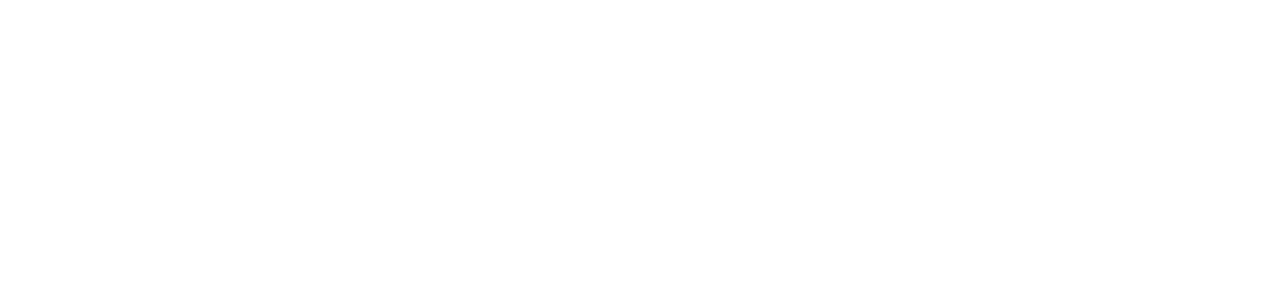
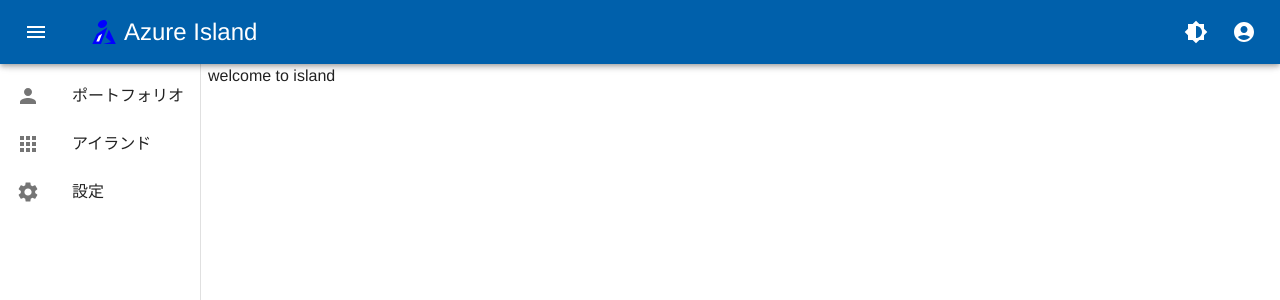
Before and after one commit to novum-d/azure-island, a React (Vite) app: page /island in a window 1280 px wide. Before the commit this address had no page. Shown: the top 300 px of the page. Built offline with nearby package versions, Linux system fonts and the light colour scheme.

Commit message:
:necktie: Update routing logic.
認証が通ったときだけ、Homeにアクセスできるように変更

```diff
--- a/src/app/App.tsx
+++ b/src/app/App.tsx
@@ -1,17 +1,19 @@
 import { CssBaseline, ThemeProvider } from "@mui/material";
-import React, { useReducer } from "react";
+
+import { useReducer } from "react";
 import {
   BrowserRouter as Router,
   Navigate,
   Route,
   Routes,
+  Outlet,
 } from "react-router-dom";
 import useLocalTheme from "../hooks/useLocalTheme";
+import Home from "../components/Home/Home";
 import Login from "../pages/Login/Login";
-import Home from "../components/Home/Home";
 
 export default function App() {
-  const [open, setOpen] = useReducer((expand) => !expand, false);
+  const [open, setOpen] = useReducer((expand) => !expand, true);
   const drawerWidth = 13; // rem
   const [theme, setTheme] = useLocalTheme();
   return (
@@ -19,6 +21,7 @@
       <CssBaseline />
       <Router>
         <Routes>
+          <Route path="/" element={<PrivateRoute />}>
             <Route
               path="/"
               element={
@@ -30,10 +33,9 @@
                 />
               }
             >
-            <Route
-              path="services"
-              element={<div>Wellcome to azure island</div>}
-            />
+              <Route index element={<Navigate to="island" />} />
+              <Route path="island" element={<div>welcome to island</div>} />
+            </Route>
           </Route>
           <Route
             path="/home"
@@ -42,8 +44,14 @@
               <Navigate to="/" />
             }
           />
+          <Route path="/login" element={<Login />} />
         </Routes>
       </Router>
     </ThemeProvider>
   );
 }
+
+function PrivateRoute() {
+  const auth = true;
+  return auth ? <Outlet /> : <Navigate to="/login" />;
+}
--- a/src/components/Home/Home.tsx
+++ b/src/components/Home/Home.tsx
@@ -1,5 +1,4 @@
 import { Box, Toolbar } from "@mui/material";
-import React from "react";
 import { Outlet } from "react-router-dom";
 import Header from "../common/Header/Header";
 import Main from "../common/Main/Main";
--- a/src/pages/Login/Login.styles.ts
+++ b/src/pages/Login/Login.styles.ts
@@ -19,11 +19,10 @@
       > p {
         // description
         opacity: 0.8;
-        margin-bottom: 2ch;
         text-align: center;
       }
-      button {
-        margin-top: 4ch;
+      + form > button {
+        margin-top: 3ch;
       }
     }
   `,
```
Lines whose indentation alone changed are shown as unchanged.
